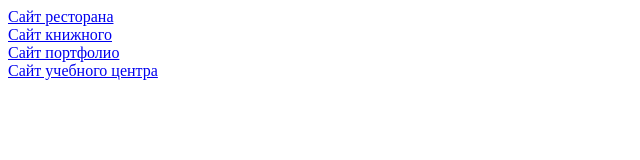
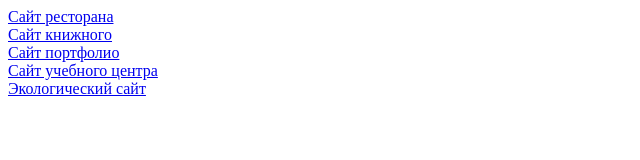
Before and after one commit to DashaBuhtiarova/sites-6, a plain HTML site: page index.html in a window 1280 px wide. Shown: the whole page, without its empty margins (0-640 px from the left). Drawn offline with Linux system fonts and the light colour scheme.

Commit message:
Update index.html

```diff
--- a/index.html
+++ b/index.html
@@ -10,5 +10,6 @@
     <a href="books.html">Сайт книжного</a><br>
     <a href="portfolio.html">Сайт портфолио</a><br>
     <a href="studyCenter.html">Сайт учебного центра</a><br>
+    <a href="eco.html">Экологический сайт</a><br>
 </body>
 </html>
```
